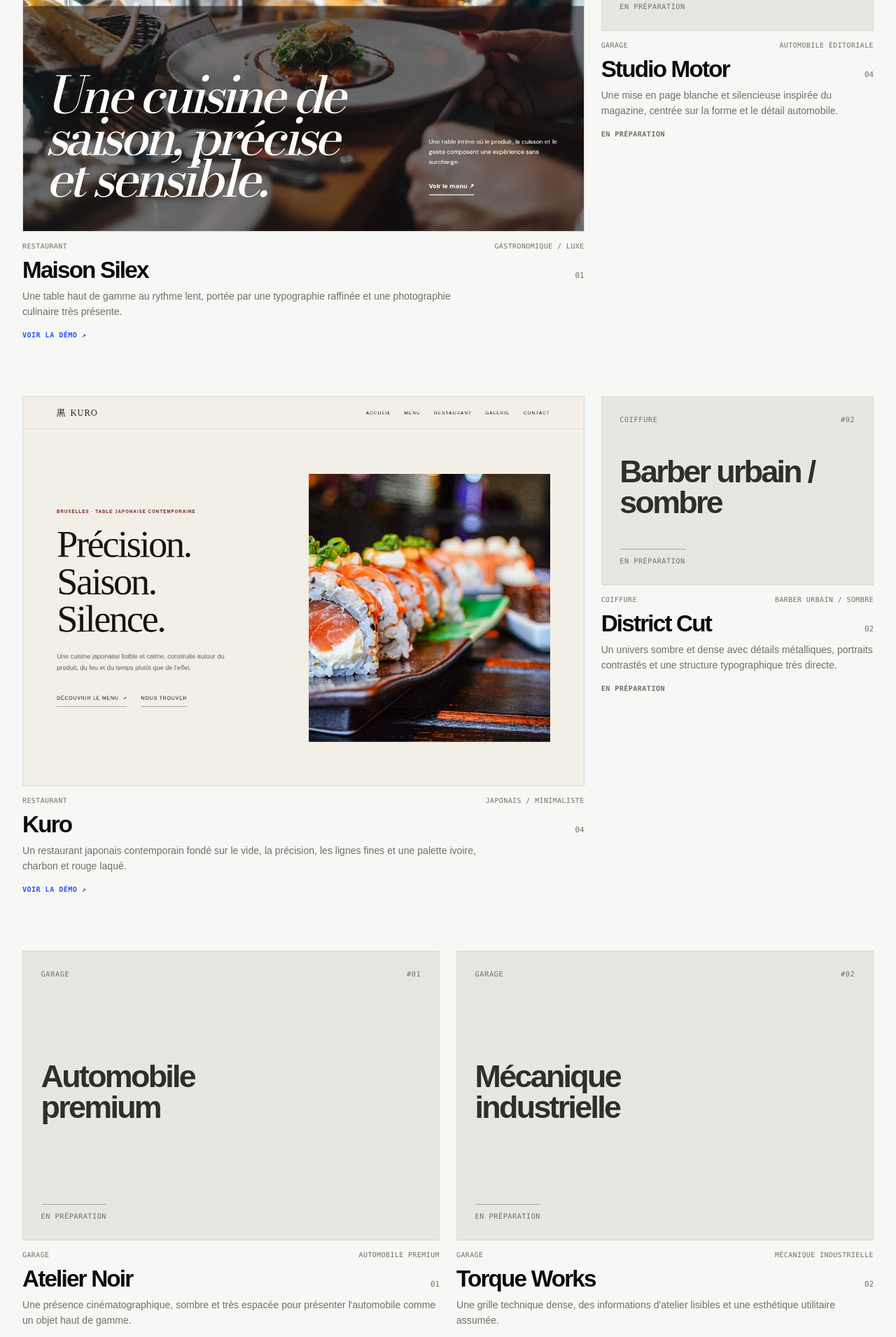
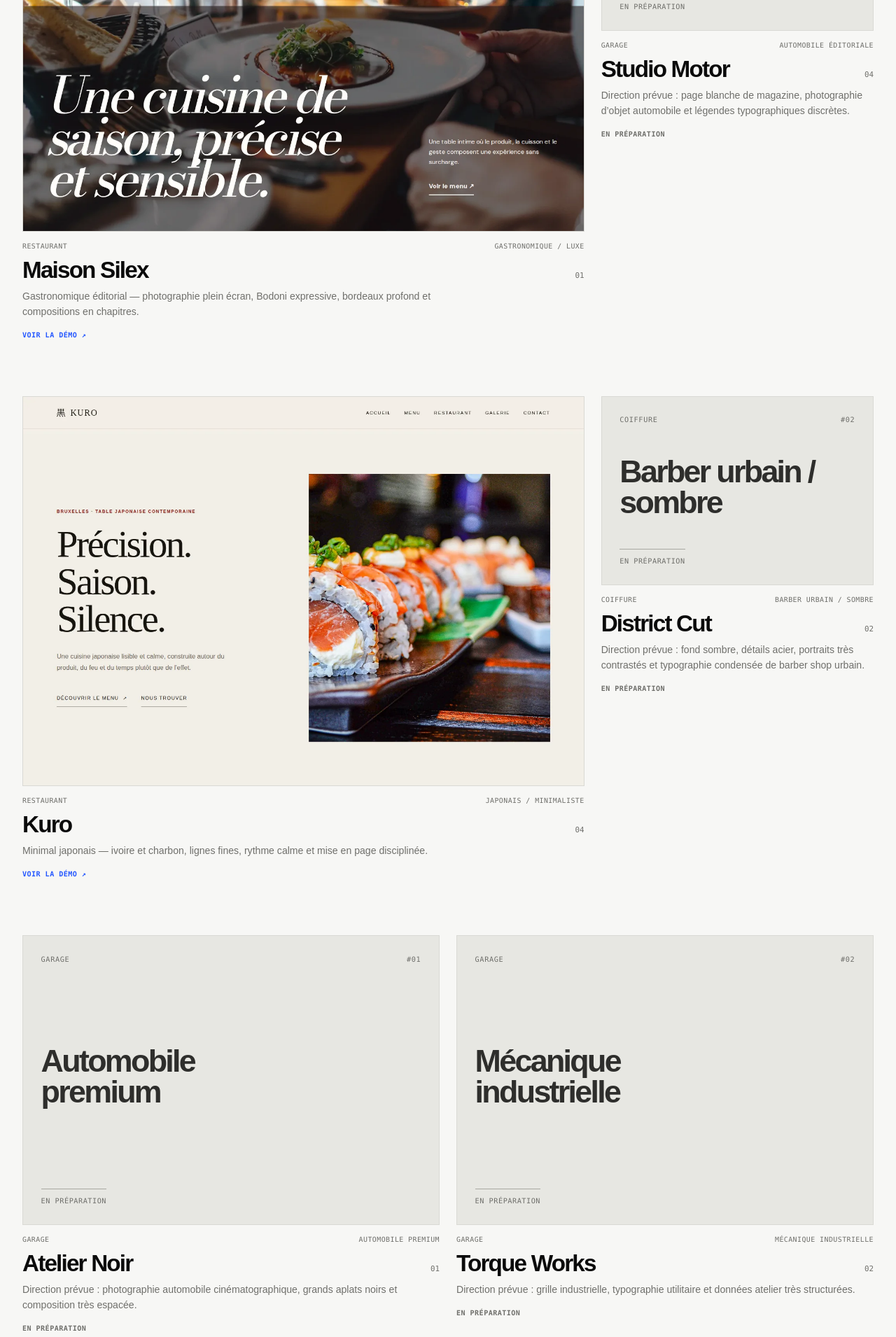
Before and after one commit to maxberck/portfolio-sites, a Next.js app: page / in a window 1280 px wide. Shown: the part 1080-2990 px from the top of the page at 70% size. Built offline with nearby package versions, Linux system fonts and the light colour scheme; no server answers.

Commit message:
feat: make portfolio descriptions factual

```diff
--- a/src/portfolio/data/sites.ts
+++ b/src/portfolio/data/sites.ts
@@ -5,25 +5,25 @@ export const siteCategories: SiteCategoryDefinition[] = [
     id: "garage",
     label: "Garage",
     href: "/categories/garage",
-    description: "Quatre directions pour l'automobile, du garage premium à l'univers motorsport.",
+    description: "Quatre directions automobiles distinctes, du noir cinématographique à la grille éditoriale blanche.",
   },
   {
     id: "restaurant",
     label: "Restaurant",
     href: "/categories/restaurant",
-    description: "Quatre restaurants aux identités radicalement différentes, du gastronomique au japonais minimal.",
+    description: "Quatre univers de restauration volontairement opposés : gastronomique éditorial, street food, Méditerranée et minimal japonais.",
   },
   {
     id: "coiffure",
     label: "Coiffure",
     href: "/categories/coiffure",
-    description: "Quatre approches pour salons et barbers, du premium éditorial à l'expression artistique.",
+    description: "Quatre identités pour salons et barbers : maison beauté, barber urbain, grille suisse et studio couleur.",
   },
   {
     id: "tatoueur",
     label: "Tatoueur",
     href: "/categories/tatoueur",
-    description: "Quatre univers pour studios de tatouage, de l'underground à la galerie contemporaine.",
+    description: "Quatre directions de studio tattoo : underground, galerie blanche, old school et art-book contemporain.",
   },
 ];
 
@@ -52,7 +52,7 @@ export const portfolioSites: PortfolioSite[] = [
     name: "Atelier Noir",
     category: "garage",
     direction: "Automobile premium",
-    summary: "Une présence cinématographique, sombre et très espacée pour présenter l'automobile comme un objet haut de gamme.",
+    summary: "Direction prévue : photographie automobile cinématographique, grands aplats noirs et composition très espacée.",
     href: "/sites/garage-01",
     status: "planned",
   },
@@ -61,7 +61,7 @@ export const portfolioSites: PortfolioSite[] = [
     name: "Torque Works",
     category: "garage",
     direction: "Mécanique industrielle",
-    summary: "Une grille technique dense, des informations d'atelier lisibles et une esthétique utilitaire assumée.",
+    summary: "Direction prévue : grille industrielle, typographie utilitaire et données atelier très structurées.",
     href: "/sites/garage-02",
     status: "planned",
   },
@@ -70,7 +70,7 @@ export const portfolioSites: PortfolioSite[] = [
     name: "Apex Motorsport",
     category: "garage",
     direction: "Sport automobile",
-    summary: "Une composition tendue, des cadrages agressifs et une typographie condensée qui donnent une sensation de vitesse.",
+    summary: "Direction prévue : compositions diagonales, typographie condensée surdimensionnée et cadrages de course très serrés.",
     href: "/sites/garage-03",
     status: "planned",
   },
@@ -79,7 +79,7 @@ export const portfolioSites: PortfolioSite[] = [
     name: "Studio Motor",
     category: "garage",
     direction: "Automobile éditoriale",
-    summary: "Une mise en page blanche et silencieuse inspirée du magazine, centrée sur la forme et le détail automobile.",
+    summary: "Direction prévue : page blanche de magazine, photographie d’objet automobile et légendes typographiques discrètes.",
     href: "/sites/garage-04",
     status: "planned",
   },
@@ -88,7 +88,7 @@ export const portfolioSites: PortfolioSite[] = [
     name: "Maison Silex",
     category: "restaurant",
     direction: "Gastronomique / luxe",
-    summary: "Une table haut de gamme au rythme lent, portée par une typographie raffinée et une photographie culinaire très présente.",
+    summary: "Gastronomique éditorial — photographie plein écran, Bodoni expressive, bordeaux profond et compositions en chapitres.",
     href: "/sites/restaurant-01",
     status: "available",
     preview: {
@@ -104,7 +104,7 @@ export const portfolioSites: PortfolioSite[] = [
     name: "District 88",
     category: "restaurant",
     direction: "Street food / urbain",
-    summary: "Un site frontal et énergique, construit comme une série d'affiches avec une hiérarchie typographique volontairement massive.",
+    summary: "Direction prévue : affiches street-food denses, typographie condensée massive et photos au flash.",
     href: "/sites/restaurant-02",
     status: "planned",
   },
@@ -113,7 +113,7 @@ export const portfolioSites: PortfolioSite[] = [
     name: "Terra",
     category: "restaurant",
     direction: "Méditerranéen / chaleureux",
-    summary: "Une identité solaire, texturée et généreuse qui fait sentir la matière, la cuisine partagée et la lumière du Sud.",
+    summary: "Direction prévue : tons terre et olive, mosaïque photographique solaire et rythme organique sans grille rigide répétitive.",
     href: "/sites/restaurant-03",
     status: "planned",
   },
@@ -122,7 +122,7 @@ export const portfolioSites: PortfolioSite[] = [
     name: "Kuro",
     category: "restaurant",
     direction: "Japonais / minimaliste",
-    summary: "Un restaurant japonais contemporain fondé sur le vide, la précision, les lignes fines et une palette ivoire, charbon et rouge laqué.",
+    summary: "Minimal japonais — ivoire et charbon, lignes fines, rythme calme et mise en page disciplinée.",
     href: "/sites/restaurant-04",
     status: "available",
     preview: {
@@ -138,7 +138,7 @@ export const portfolioSites: PortfolioSite[] = [
     name: "Maison Élise",
     category: "coiffure",
     direction: "Salon premium / élégant",
-    summary: "Une esthétique beauté haut de gamme, douce et éditoriale, pensée autour du portrait et d'une typographie de mode.",
+    summary: "Direction prévue : portraits beauté éditoriaux, tons chauds neutres et composition ample inspirée des maisons de mode.",
     href: "/sites/coiffure-01",
     status: "planned",
   },
@@ -147,7 +147,7 @@ export const portfolioSites: PortfolioSite[] = [
     name: "District Cut",
     category: "coiffure",
     direction: "Barber urbain / sombre",
-    summary: "Un univers sombre et dense avec détails métalliques, portraits contrastés et une structure typographique très directe.",
+    summary: "Direction prévue : fond sombre, détails acier, portraits très contrastés et typographie condensée de barber shop urbain.",
     href: "/sites/coiffure-02",
     status: "planned",
   },
@@ -156,7 +156,7 @@ export const portfolioSites: PortfolioSite[] = [
     name: "Form Studio",
     category: "coiffure",
     direction: "Salon moderne / minimaliste",
-    summary: "Une grille suisse nette, des prestations ultra lisibles et une identité noir et blanc sans décoration superflue.",
+    summary: "Direction prévue : grille suisse noir et blanc, prestations très lisibles et composition strictement fonctionnelle.",
     href: "/sites/coiffure-03",
     status: "planned",
   },
@@ -165,7 +165,7 @@ export const portfolioSites: PortfolioSite[] = [
     name: "Chromatic",
     category: "coiffure",
     direction: "Salon artistique / coloré",
-    summary: "Un studio expressif où les aplats chromatiques, les collages et les compositions magazine deviennent la signature visuelle.",
+    summary: "Direction prévue : aplats chromatiques forts, portraits découpés et collage éditorial de studio créatif.",
     href: "/sites/coiffure-04",
     status: "planned",
   },
@@ -174,7 +174,7 @@ export const portfolioSites: PortfolioSite[] = [
     name: "Black Ritual",
     category: "tatoueur",
     direction: "Dark / underground",
-    summary: "Une présence sombre et texturée inspirée de l'affiche et de la scène musicale indépendante, centrée sur les artistes.",
+    summary: "Direction prévue : noirs profonds, textures imprimées, photographie monochrome et énergie d’affiche de scène indépendante.",
     href: "/sites/tatoueur-01",
     status: "planned",
   },
@@ -183,7 +183,7 @@ export const portfolioSites: PortfolioSite[] = [
     name: "Line Gallery",
     category: "tatoueur",
     direction: "Minimaliste / galerie",
-    summary: "Un espace presque muséal où le tatouage est traité comme une œuvre, avec beaucoup de blanc et une hiérarchie très retenue.",
+    summary: "Direction prévue : blanc muséal, typographie retenue et présentation des tatouages comme une exposition d’œuvres.",
     href: "/sites/tatoueur-02",
     status: "planned",
   },
@@ -192,7 +192,7 @@ export const portfolioSites: PortfolioSite[] = [
     name: "Lucky XIII",
     category: "tatoueur",
     direction: "Old school / vintage",
-    summary: "Une identité inspirée des flash sheets et des ateliers traditionnels, avec papier ivoire, badges et typographie vintage.",
+    summary: "Direction prévue : papier ivoire, rouge et marine, motifs de flash sheet, badges et typographie vintage.",
     href: "/sites/tatoueur-03",
     status: "planned",
   },
@@ -201,7 +201,7 @@ export const portfolioSites: PortfolioSite[] = [
     name: "Matière",
     category: "tatoueur",
     direction: "Contemporain / artistique",
-    summary: "Un portfolio d'artiste asymétrique et expérimental, pensé comme un livre d'art plutôt qu'un site commercial conventionnel.",
+    summary: "Direction prévue : composition asymétrique d’art-book, formes abstraites et photographie expérimentale centrée sur le geste.",
     href: "/sites/tatoueur-04",
     status: "planned",
   },
```
